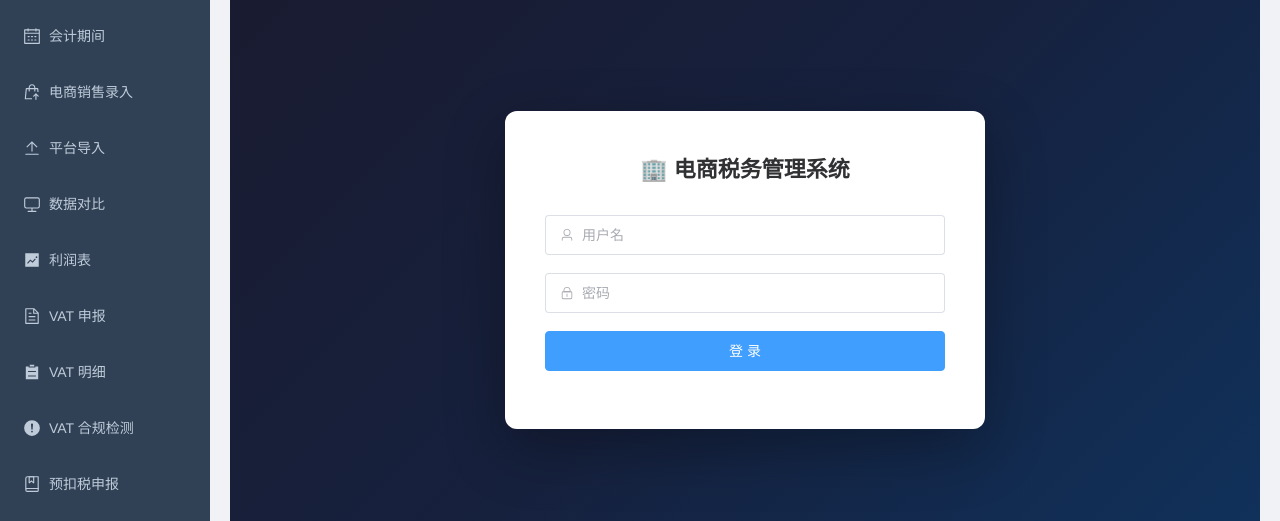
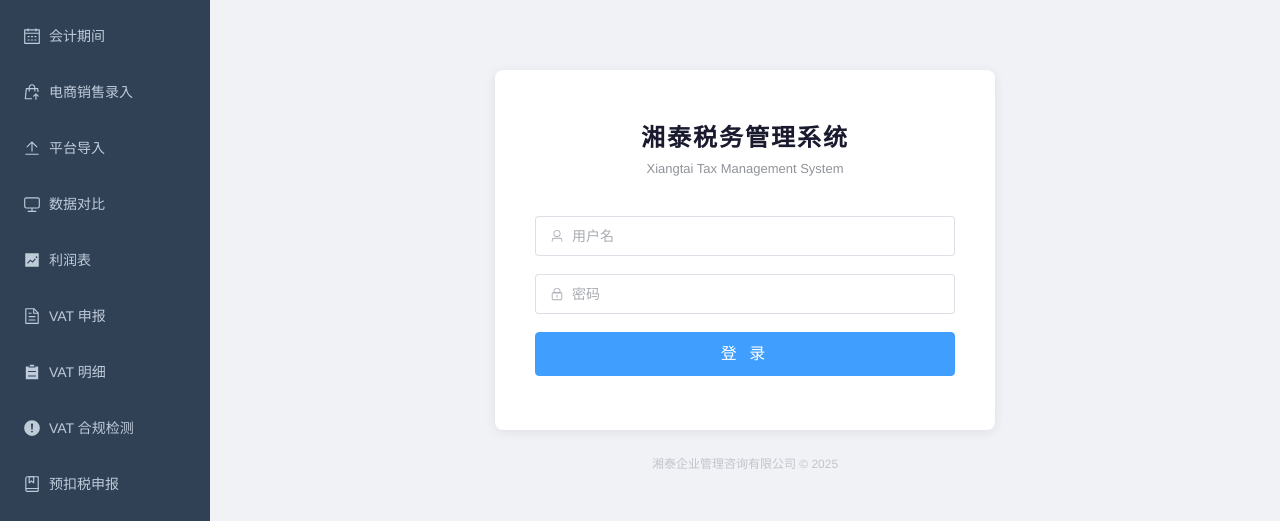
Before and after one commit to q1345145552-source/shuiwuwangzhan, a Vue app in the folder client/: page /login in a window 1280 px wide. Shown: the part 210-731 px from the top of the page. Built offline with nearby package versions, Linux system fonts and the light colour scheme; no server answers.

Commit message:
fix: professional login page for production

```diff
--- a/client/src/views/Login.vue
+++ b/client/src/views/Login.vue
@@ -1,28 +1,44 @@
 <template>
   <div class="login-bg">
     <div class="login-card">
-      <div class="login-logo">🏢 电商税务管理系统</div>
-      <el-form :model="form" :rules="rules" ref="formRef" @submit.prevent="handleLogin">
+      <div class="login-header">
+        <h1 class="login-title">湘泰税务管理系统</h1>
+        <p class="login-subtitle">Xiangtai Tax Management System</p>
+      </div>
+      <el-form :model="form" :rules="rules" ref="formRef" @submit.prevent="handleLogin" class="login-form">
         <el-form-item prop="username">
-          <el-input v-model="form.username" placeholder="用户名" size="large" prefix-icon="User" />
+          <el-input v-model="form.username" placeholder="用户名" size="large">
+            <template #prefix>
+              <el-icon><User /></el-icon>
+            </template>
+          </el-input>
         </el-form-item>
         <el-form-item prop="password">
-          <el-input v-model="form.password" type="password" placeholder="密码" size="large" prefix-icon="Lock" show-password />
+          <el-input v-model="form.password" type="password" placeholder="密码" size="large" show-password>
+            <template #prefix>
+              <el-icon><Lock /></el-icon>
+            </template>
+          </el-input>
         </el-form-item>
         <el-form-item>
-          <el-button type="primary" size="large" :loading="loading" @click="handleLogin" style="width:100%">
+          <el-button type="primary" size="large" :loading="loading" @click="handleLogin" class="login-btn">
             登 录
           </el-button>
         </el-form-item>
       </el-form>
-      <div v-if="errorMsg" class="login-error">{{ errorMsg }}</div>
+      <div v-if="errorMsg" class="login-error">
+        <el-icon><WarningFilled /></el-icon>
+        {{ errorMsg }}
+      </div>
     </div>
+    <div class="login-footer">湘泰企业管理咨询有限公司 © 2025</div>
   </div>
 </template>
 
 <script setup>
 import { ref, reactive } from 'vue'
 import { useRouter } from 'vue-router'
+import { User, Lock, WarningFilled } from '@element-plus/icons-vue'
 import axios from 'axios'
 
 const router = useRouter()
@@ -60,14 +76,71 @@ async function handleLogin() {
 
 <style scoped>
 .login-bg {
-  min-height: 100vh; display: flex; align-items: center; justify-content: center;
-  background: linear-gradient(135deg, #1a1a2e 0%, #16213e 50%, #0f3460 100%);
+  min-height: 100vh;
+  display: flex;
+  flex-direction: column;
+  align-items: center;
+  justify-content: center;
+  background: #f0f2f5;
 }
+
 .login-card {
-  width: 400px; padding: 40px; background: #fff; border-radius: 12px; box-shadow: 0 20px 60px rgba(0,0,0,0.3);
+  width: 420px;
+  padding: 48px 40px 36px;
+  background: #fff;
+  border-radius: 8px;
+  box-shadow: 0 2px 12px rgba(0, 0, 0, 0.08);
 }
-.login-logo {
-  text-align: center; font-size: 22px; font-weight: bold; color: #303133; margin-bottom: 32px;
+
+.login-header {
+  text-align: center;
+  margin-bottom: 40px;
 }
-.login-error { color: #f56c6c; text-align: center; margin-top: 8px; font-size: 14px; }
+
+.login-title {
+  font-size: 24px;
+  font-weight: 600;
+  color: #1a1a2e;
+  margin: 0 0 8px 0;
+  letter-spacing: 2px;
+}
+
+.login-subtitle {
+  font-size: 13px;
+  color: #909399;
+  margin: 0;
+  font-weight: 400;
+}
+
+.login-form :deep(.el-input__wrapper) {
+  box-shadow: 0 0 0 1px #dcdfe6 inset;
+}
+
+.login-form :deep(.el-input__wrapper:hover) {
+  box-shadow: 0 0 0 1px #c0c4cc inset;
+}
+
+.login-btn {
+  width: 100%;
+  height: 44px;
+  font-size: 16px;
+  letter-spacing: 4px;
+}
+
+.login-error {
+  color: #f56c6c;
+  text-align: center;
+  font-size: 14px;
+  display: flex;
+  align-items: center;
+  justify-content: center;
+  gap: 6px;
+}
+
+.login-footer {
+  margin-top: 24px;
+  font-size: 12px;
+  color: #c0c4cc;
+  text-align: center;
+}
 </style>
```
